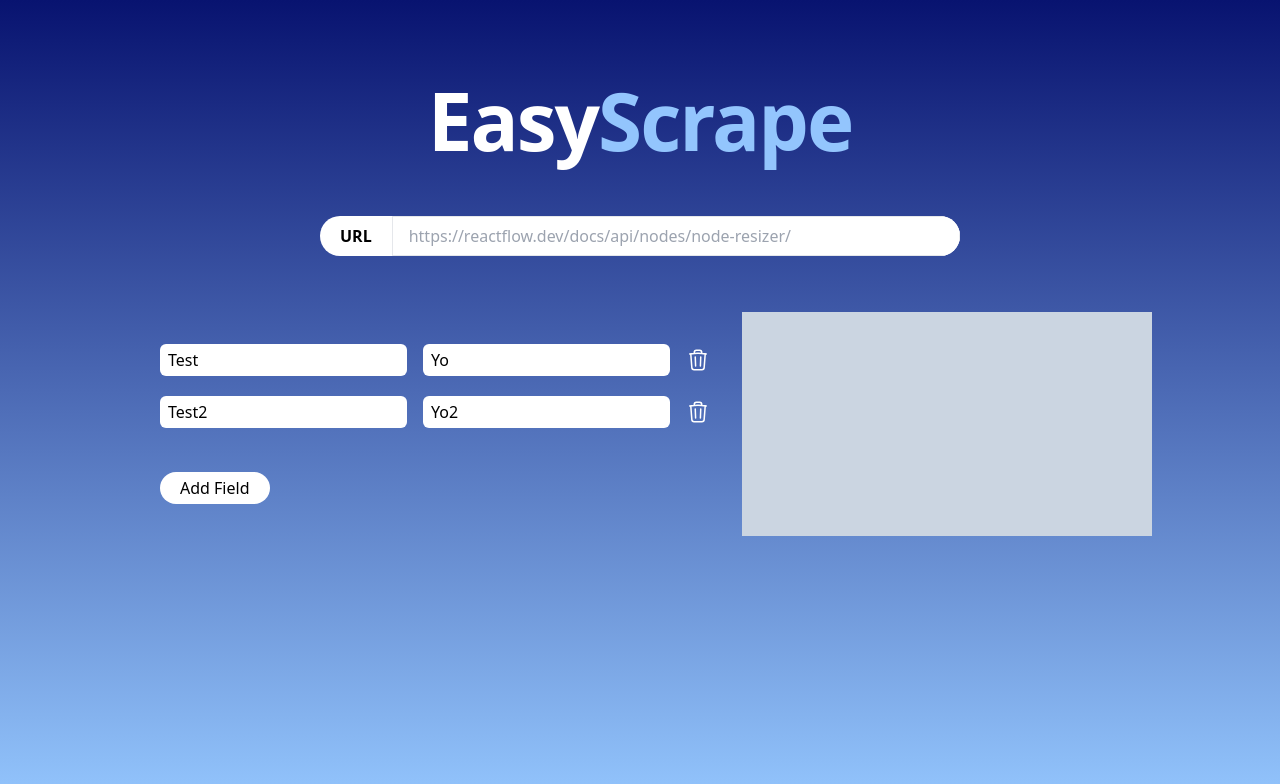
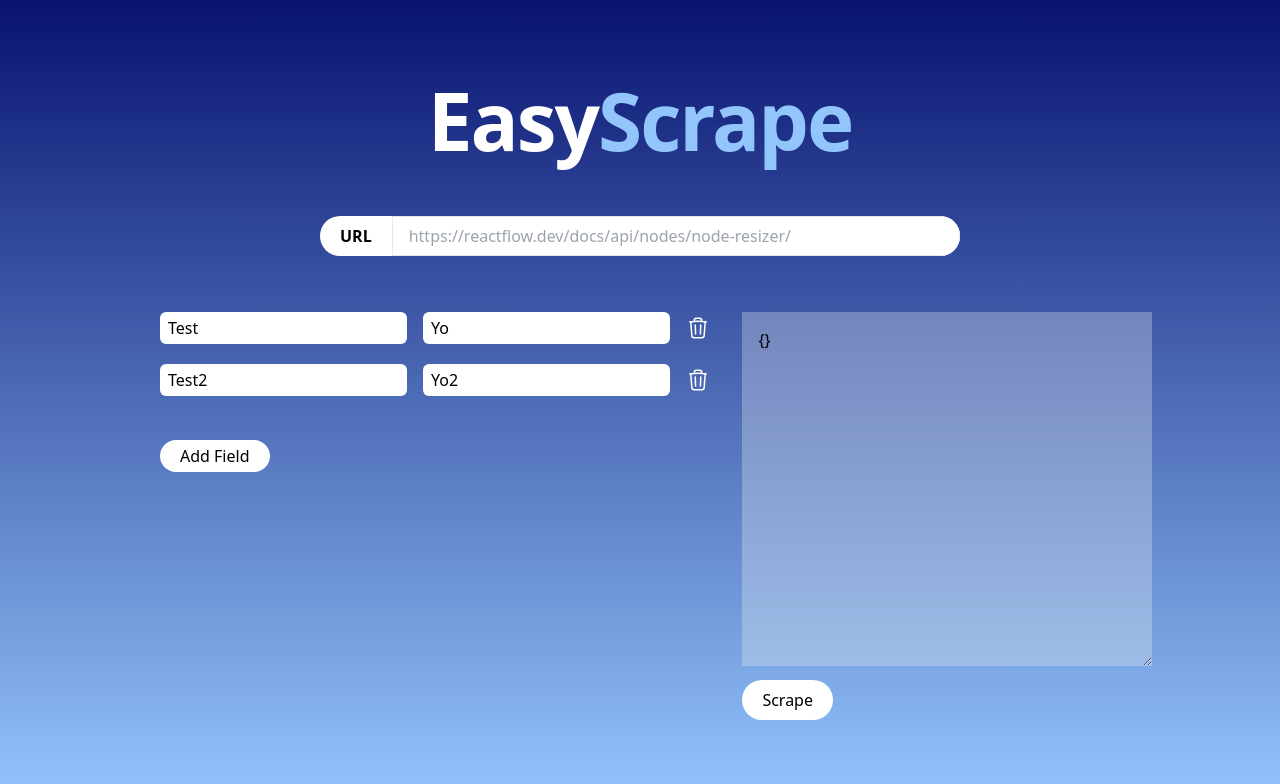
Before and after one commit to vinayakvivek/easyscrape, a Next.js app: page / in a window 1280 px wide. Shown: the top 784 px of the page. Built offline with nearby package versions, Linux system fonts and the light colour scheme.

Commit message:
Output styling

```diff
--- /dev/null
+++ b/src/components/Output.tsx
@@ -0,0 +1,14 @@
+const Output = () => {
+  const value = "{}";
+  return (
+    <div className="w-full h-full">
+      <textarea
+        className="w-full h-full p-4 focus:outline-none"
+        disabled
+        value={value}
+      ></textarea>
+    </div>
+  );
+};
+
+export default Output;
--- a/src/pages/index.tsx
+++ b/src/pages/index.tsx
@@ -1,6 +1,7 @@
 import { type NextPage } from "next";
 import Head from "next/head";
 import InputFields from "~/components/InputFields";
+import Output from "~/components/Output";
 import URLInput from "~/components/URLInput";
 
 const Home: NextPage = () => {
@@ -12,18 +13,26 @@ const Home: NextPage = () => {
         <link rel="icon" href="/favicon.ico" />
       </Head>
       <main className="min-h-screen bg-gradient-to-b from-[#081370] to-blue-300">
-        <div className="flex flex-col items-center space-y-14 py-20">
+        <div className="flex min-h-screen flex-col items-center space-y-14 py-20">
           <h1 className="text-5xl font-extrabold tracking-tight text-white sm:text-[5rem]">
             Easy<span className="text-blue-300">Scrape</span>
           </h1>
-          <div className="flex w-1/2 flex-col items-center">
-            <URLInput />
-          </div>
-          <div className="flex w-4/5 flex-1 flex-row">
-            <div className="basis-3/5 p-8">
-              <InputFields />
+          <div className="flex w-screen flex-1 flex-col items-center space-y-14">
+            <div className="w-1/2">
+              <URLInput />
             </div>
-            <div className="basis-2/5 bg-slate-300"></div>
+            <div className="flex w-4/5 flex-1 flex-row">
+              <div className="basis-3/5 px-8">
+                <InputFields />
+              </div>
+              <div className="flex basis-2/5 flex-col">
+                <Output />
+                <div className="h-4"/>
+                <button className="w-fit rounded-full bg-white px-5 py-2">
+                  Scrape
+                </button>
+              </div>
+            </div>
           </div>
         </div>
       </main>
```
